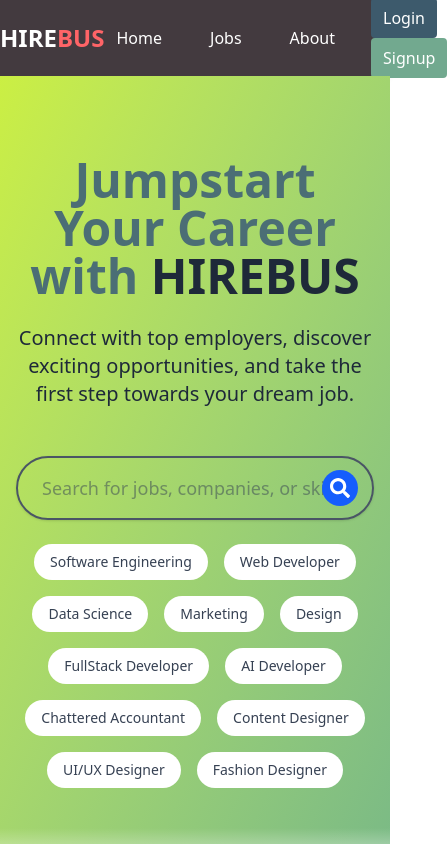
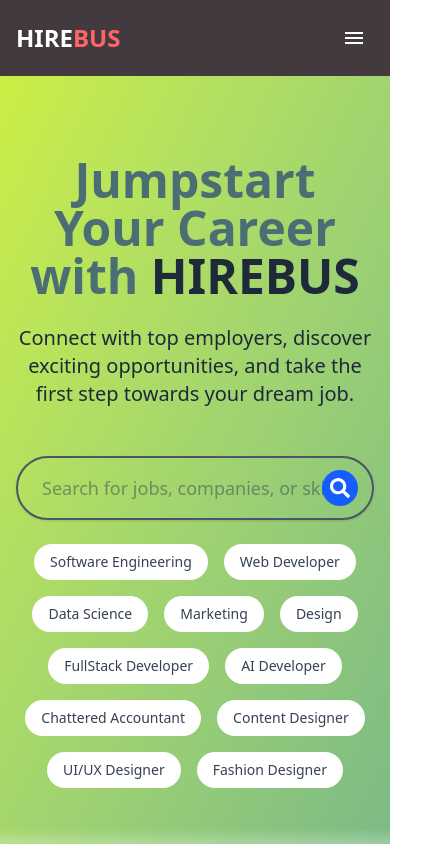
Before and after one commit to Vansh-Singhal/HIREBUS, a React (Vite) app in the folder frontend/: page / in a window 390 px wide. Shown: the top 844 px of the page, 447 px wide, since content can reach past the window. Built offline with nearby package versions, Linux system fonts and the light colour scheme; no server answers.

Commit message:
Update Navbar.jsx

```diff
--- a/frontend/src/components/shared/Navbar.jsx
+++ b/frontend/src/components/shared/Navbar.jsx
@@ -1,49 +1,43 @@
-import React, { useState } from 'react';
-import { IoIosLogOut } from "react-icons/io";
-import { CgProfile } from "react-icons/cg";
-import { Link, useNavigate } from 'react-router-dom';
-import { useDispatch, useSelector } from 'react-redux';
-import axios from 'axios';
-import { USER_API_ENDPOINT } from '../../utils/constant';
-import { toast } from 'react-toastify';
-import { setUser } from '../../redux/authSlice';
-import { setAllCompanies } from '../../redux/companySlice';
-
+import { useState } from "react"
+import { IoIosLogOut, IoMdMenu, IoMdClose } from "react-icons/io"
+import { CgProfile } from "react-icons/cg"
+import { Link, useNavigate } from "react-router-dom"
+import { useDispatch, useSelector } from "react-redux"
+import axios from "axios"
+import { USER_API_ENDPOINT } from "../../utils/constant"
+import { toast } from "react-toastify"
+import { setUser } from "../../redux/authSlice"
+import { setAllCompanies } from "../../redux/companySlice"
 
 const Avatar = ({ user }) => {
-
-
-  return (
-    (user?.profile.profilepic) ?
-      <img src={user?.profile.profilepic} className="size-9 rounded-full" alt="">
-      </img>
-      :
+  return user?.profile.profilepic ? (
+    <img src={user?.profile.profilepic || "/placeholder.svg"} className="size-9 rounded-full" alt="" />
+  ) : (
     <div className="size-9 bg-gray-300 rounded-full flex items-center justify-center text-gray-600 text-xl font-bold">
       {user ? user.fullname[0] : ""}
     </div>
-
   )
 }
 
-const Menu = ({ user }) => {
+const Menu = ({ user, onClose }) => {
+  const dispatch = useDispatch()
+  const navigate = useNavigate()
 
-  const dispatch = useDispatch();
-  const navigate = useNavigate();
-  let logoutHandler = async () => {
+  const logoutHandler = async () => {
     try {
-      dispatch(setUser(null));
-      dispatch(setAllCompanies([]));
-      const res = await axios.get(`${USER_API_ENDPOINT}/logout`, { withCredentials: true });
+      dispatch(setUser(null))
+      dispatch(setAllCompanies([]))
+      const res = await axios.get(`${USER_API_ENDPOINT}/logout`, { withCredentials: true })
 
       if (res.data.success) {
-        toast.success(res.data.message);
-        navigate("/");
+        toast.success(res.data.message)
+        navigate("/")
       }
+    } catch (err) {
+      console.log(err.message)
+      toast.error("Could not log out. Try Again!")
     }
-    catch (err) {
-      console.log(err.message);
-      toast.error("Could not log out. Try Again!");
-    }
+    onClose()
   }
 
   return (
@@ -52,9 +46,7 @@ const Menu = ({ user }) => {
         <Avatar user={user} />
         <div className="flex flex-col justify-center text-left">
           <h3 className="text-base font-bold text-gray-800 max-w-[123px] truncate">
-            {
-              user?.fullname ? user?.fullname : ""
-            }
+            {user?.fullname ? user?.fullname : ""}
           </h3>
           <p className="text-sm font-semibold text-gray-600 max-w-[123px] truncate">
             {String(user?.role).charAt(0).toUpperCase() + String(user?.role).slice(1)}
@@ -65,6 +57,7 @@ const Menu = ({ user }) => {
       <Link
         to="/profile"
         className="flex items-center gap-4 px-4 py-2 text-sm text-gray-700 hover:bg-gray-100"
+        onClick={onClose}
       >
         <CgProfile size={20} />
         Update Profile
@@ -77,55 +70,96 @@ const Menu = ({ user }) => {
         Logout
       </button>
     </div>
-  );
-};
+  )
+}
 
 const Navbar = () => {
-  const { user } = useSelector(state => state.auth);
-  const [isDropdownOpen, setIsDropdownOpen] = useState(false);
-  const toggleDropdown = () => setIsDropdownOpen(!isDropdownOpen);
+  const { user } = useSelector((state) => state.auth)
+  const [isDropdownOpen, setIsDropdownOpen] = useState(false)
+  const [isMobileMenuOpen, setIsMobileMenuOpen] = useState(false)
+  const dispatch = useDispatch()
+  const navigate = useNavigate()
+
+  const toggleDropdown = () => setIsDropdownOpen(!isDropdownOpen)
+  const toggleMobileMenu = () => setIsMobileMenuOpen(!isMobileMenuOpen)
+
+  const logoutHandler = async () => {
+    try {
+      dispatch(setUser(null))
+      dispatch(setAllCompanies([]))
+      const res = await axios.get(`${USER_API_ENDPOINT}/logout`, { withCredentials: true })
+
+      if (res.data.success) {
+        toast.success(res.data.message)
+        navigate("/")
+      }
+    } catch (err) {
+      console.log(err.message)
+      toast.error("Could not log out. Try Again!")
+    }
+    setIsMobileMenuOpen(false)
+  }
+
+  const NavLink = ({ to, children, onClick }) => (
+    <Link
+      to={to}
+      className="text-white hover:shadow-lg hover:shadow-white/10 transition-shadow py-2 px-3 rounded block"
+      onClick={onClick}
+    >
+      {children}
+    </Link>
+  )
+
+  const NavLinks = ({ onClose }) => (
+    <>
+      <NavLink to="/" onClick={onClose}>
+        Home
+      </NavLink>
+      {(user && user.role) === "recruiter" ? (
+        <>
+          <NavLink to="/admin/company" onClick={onClose}>
+            Company
+          </NavLink>
+          <NavLink to="/admin/jobs" onClick={onClose}>
+            Jobs
+          </NavLink>
+        </>
+      ) : (
+        <NavLink to="/jobs" onClick={onClose}>
+          Jobs
+        </NavLink>
+      )}
+      <NavLink to="/about" onClick={onClose}>
+        About
+      </NavLink>
+    </>
+  )
 
   return (
-    <nav className="h-[76px] bg-[#433a3f] flex items-center justify-between shadow-md">
-      <div className="container mx-auto flex items-center justify-between max-w-7xl">
-        <div className='logo'>
+    <nav className="bg-[#433a3f] shadow-md">
+      <div className="container mx-auto px-4 max-w-7xl">
+        <div className="flex items-center justify-between h-[76px]">
+          <div className="logo">
             <Link to="/" className="text-white text-2xl font-bold">
-            HIRE<span className='text-red-400'>BUS</span>
+              HIRE<span className="text-red-400">BUS</span>
             </Link>
           </div>
-        <div className="flex items-center space-x-6">
-          <Link to="/" className="text-white hover:shadow-lg hover:shadow-white/10 transition-shadow py-2 px-3 rounded">
-            Home
+
+          {/* Desktop Menu */}
+          <div className="hidden md:flex items-center space-x-6">
+            <NavLinks onClose={() => { }} />
+            {!user ? (
+              <div className="space-x-1">
+                <Link to="/login">
+                  <button className="bg-[#3d5a6c] text-white hover:shadow-lg hover:shadow-white/10 transition-shadow py-2 px-3 rounded">
+                    Login
+                  </button>
                 </Link>
-          {
-            (user && user.role) === "recruiter" ? (
-              <>
-                <Link to="/admin/company" className="text-white hover:shadow-lg hover:shadow-white/10 transition-shadow py-2 px-3 rounded">
-                  Company
+                <Link to="/signup">
+                  <button className="bg-[#72a98f] text-white hover:shadow-lg hover:shadow-white/10 transition-shadow py-2 px-3 rounded">
+                    Signup
+                  </button>
                 </Link>
-                <Link to="/admin/jobs" className="text-white hover:shadow-lg hover:shadow-white/10 transition-shadow py-2 px-3 rounded">
-                  Jobs
-                </Link>
-              </>
-            ) : (
-              <Link to="/jobs" className="text-white hover:shadow-lg hover:shadow-white/10 transition-shadow py-2 px-3 rounded">
-                Jobs
-              </Link>
-            )
-          }
-          <Link to="/about" className="text-white hover:shadow-lg hover:shadow-white/10 transition-shadow py-2 px-3 rounded">
-            About
-          </Link>
-
-          {
-            !user ? (
-              <div className='space-x-1'>
-                <Link to="/login"><button className="bg-[#3d5a6c] text-white hover:shadow-lg hover:shadow-white/10 transition-shadow py-2 px-3 rounded">
-                  Login
-                </button></Link>
-                <Link to="/signup"><button className="bg-[#72a98f] text-white hover:shadow-lg hover:shadow-white/10 transition-shadow py-2 px-3 rounded">
-                  Signup
-                </button></Link>
               </div>
             ) : (
               <div className="relative">
@@ -135,14 +169,75 @@ const Navbar = () => {
                 >
                   <Avatar user={user} />
                 </button>
-                {isDropdownOpen && <Menu user={user} />}
+                {isDropdownOpen && <Menu user={user} onClose={() => setIsDropdownOpen(false)} />}
               </div>
-            )
-          }
+            )}
+          </div>
+
+          {/* Mobile Menu Button (Hamburger from Right) */}
+          <div className="md:hidden flex items-center">
+            <button onClick={toggleMobileMenu} className="text-white p-2">
+              {isMobileMenuOpen ? <IoMdClose size={24} /> : <IoMdMenu size={24} />}
+            </button>
+          </div>
+        </div>
+      </div>
+
+      {/* Mobile Menu */}
+      <div
+        className={`md:hidden ${isMobileMenuOpen ? "max-h-screen" : "max-h-0"} overflow-hidden transition-all duration-300 ease-in-out`}
+      >
+        <div className="px-2 pt-2 pb-3 space-y-1">
+          {/* Profile on top */}
+          {user && (
+            <div className="flex items-center gap-4 mb-4">
+              <Avatar user={user} />
+              <div className="text-white">
+                <p className="font-bold">{user.fullname}</p>
+                <p className="text-sm">{String(user?.role).charAt(0).toUpperCase() + String(user?.role).slice(1)}</p>
+              </div>
+            </div>
+          )}
+
+          {/* Nav Links */}
+          <NavLinks onClose={() => setIsMobileMenuOpen(false)} />
+
+          {/* Profile and Logout Options */}
+          {user && (
+            <div className="space-y-2 mt-4">
+              <Link to="/profile" onClick={() => setIsMobileMenuOpen(false)}>
+                <button className="bg-[#3d5a6c] text-white py-2 px-3 rounded w-full">
+                  Update Profile
+                </button>
+              </Link>
+              <button
+                onClick={logoutHandler}
+                className="bg-[#72a98f] text-white py-2 px-3 rounded w-full"
+              >
+                Logout
+              </button>
+            </div>
+          )}
+
+          {/* If not logged in, show login/signup options */}
+          {!user && (
+            <div className="space-y-2 mt-2">
+              <Link to="/login" className="block w-full" onClick={() => setIsMobileMenuOpen(false)}>
+                <button className="bg-[#3d5a6c] text-white py-2 px-3 rounded w-full">
+                  Login
+                </button>
+              </Link>
+              <Link to="/signup" className="block w-full" onClick={() => setIsMobileMenuOpen(false)}>
+                <button className="bg-[#72a98f] text-white py-2 px-3 rounded w-full">
+                  Signup
+                </button>
+              </Link>
+            </div>
+          )}
         </div>
       </div>
     </nav>
-  );
-};
+  )
+}
 
-export default Navbar;
+export default Navbar
```
Lines whose indentation alone changed are shown as unchanged.
